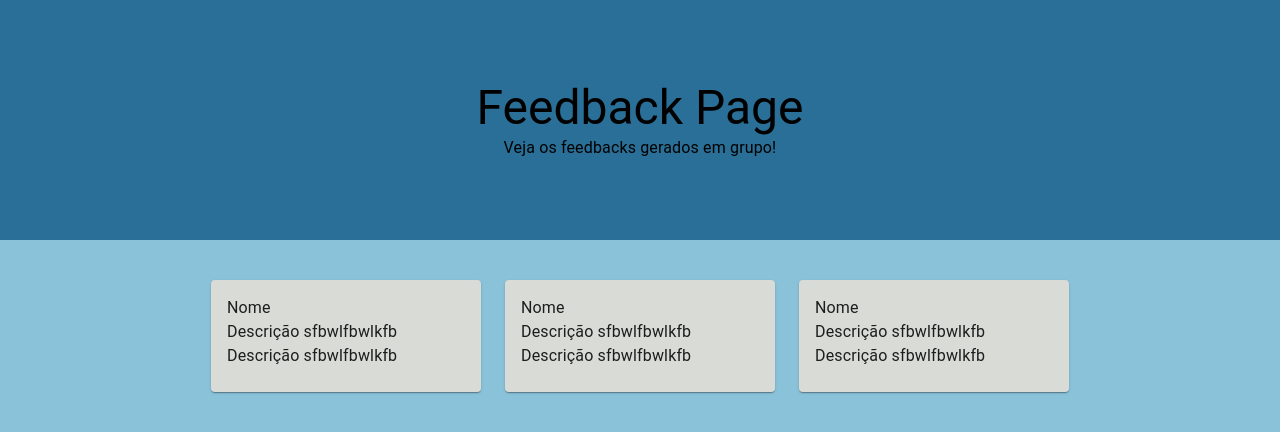
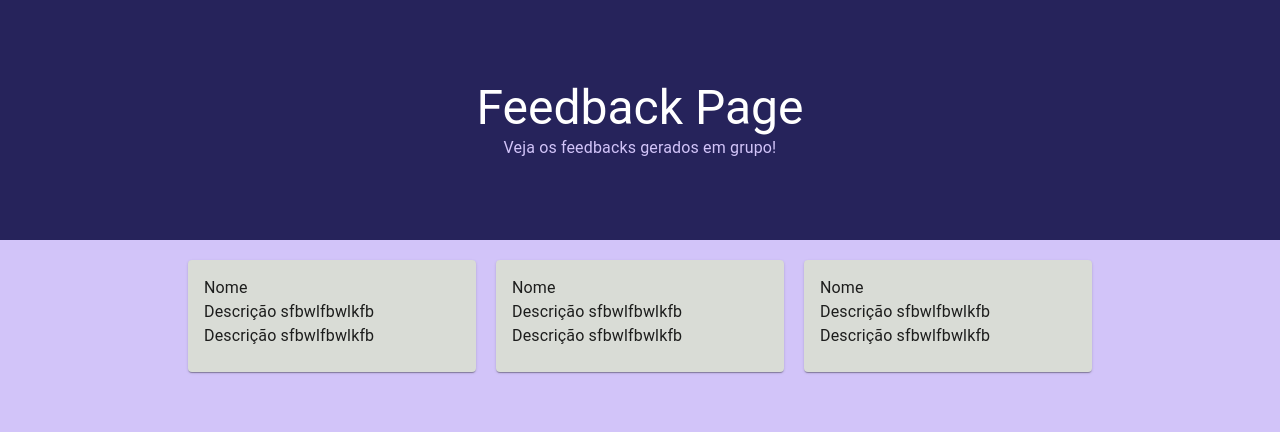
Before and after one commit to palbarnaz/feedback-page, a React (Create React App) app: page / in a window 1280 px wide. Shown: the top 432 px of the page. Built offline with nearby package versions, Linux system fonts and the light colour scheme.

Commit message:
ajustando layout

```diff
--- a/src/components/CardPerson.tsx
+++ b/src/components/CardPerson.tsx
@@ -3,7 +3,7 @@ import React from 'react';
 
 const CardPerson: React.FC = () => {
     return (
-        <Grid item xs={12} sm={6} md={3}>
+        <Grid item xs={12} sm={6} md={3} height="100%">
             <Card sx={{ backgroundColor: '#d9dcd6' }}>
                 <CardContent>
                     <Typography>Nome</Typography>
--- a/src/components/TitleHeader.tsx
+++ b/src/components/TitleHeader.tsx
@@ -5,8 +5,10 @@ import React from 'react';
 const TitleHeader: React.FC = () => {
     return (
         <Box textAlign="center">
-            <Typography variant="h3">Feedback Page</Typography>
-            <Typography>Veja os feedbacks gerados em grupo!</Typography>
+            <Typography variant="h3" sx={{ color: 'white' }}>
+                Feedback Page
+            </Typography>
+            <Typography sx={{ color: '#d2c4f9' }}>Veja os feedbacks gerados em grupo!</Typography>
         </Box>
     );
 };
--- a/src/pages/Home.tsx
+++ b/src/pages/Home.tsx
@@ -7,16 +7,14 @@ import TitleHeader from '../components/TitleHeader';
 const Home: React.FC = () => {
     return (
         <Grid container height="100vh">
-            <Grid item height="30%" display="flex" alignItems="center" justifyContent="center" xs={12} sx={{ backgroundColor: '#2a6f97' }}>
+            <Grid item height="30%" display="flex" alignItems="center" justifyContent="center" xs={12} sx={{ backgroundColor: '#26235b' }}>
                 <TitleHeader />
             </Grid>
-            <Grid item height="70%" sx={{ backgroundColor: '#89c2d9' }} xs={12}>
-                <Container>
-                    <Grid container marginTop={2} display="flex" justifyContent="center" spacing={3}>
-                        <CardPerson />
-                        <CardPerson />
-                        <CardPerson />
-                    </Grid>
+            <Grid item height="70%" sx={{ backgroundColor: '#d2c4f9' }} xs={12}>
+                <Container sx={{ width: '100%', height: '90%', marginTop: '20px', display: 'flex', justifyContent: 'center', gap: '20px' }}>
+                    <CardPerson />
+                    <CardPerson />
+                    <CardPerson />
                 </Container>
             </Grid>
         </Grid>
```
